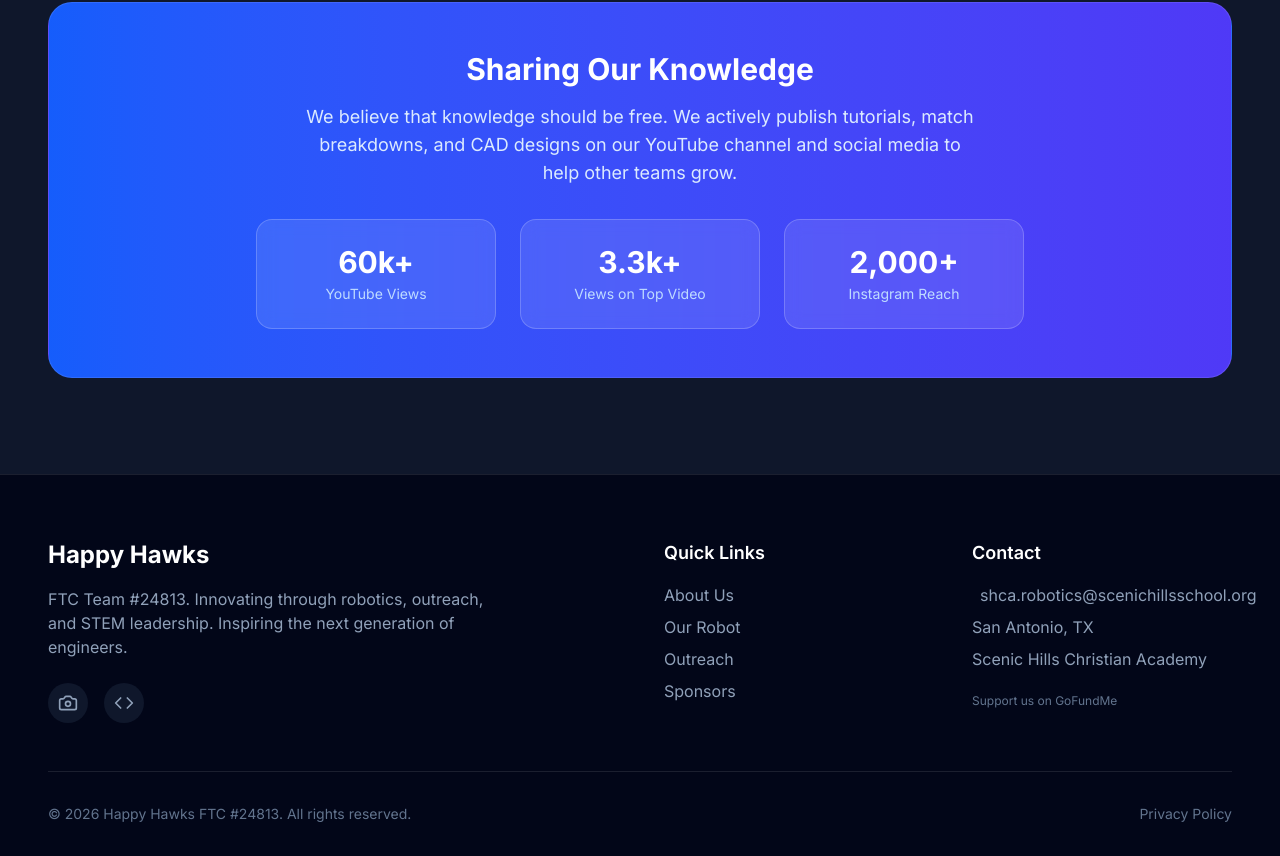
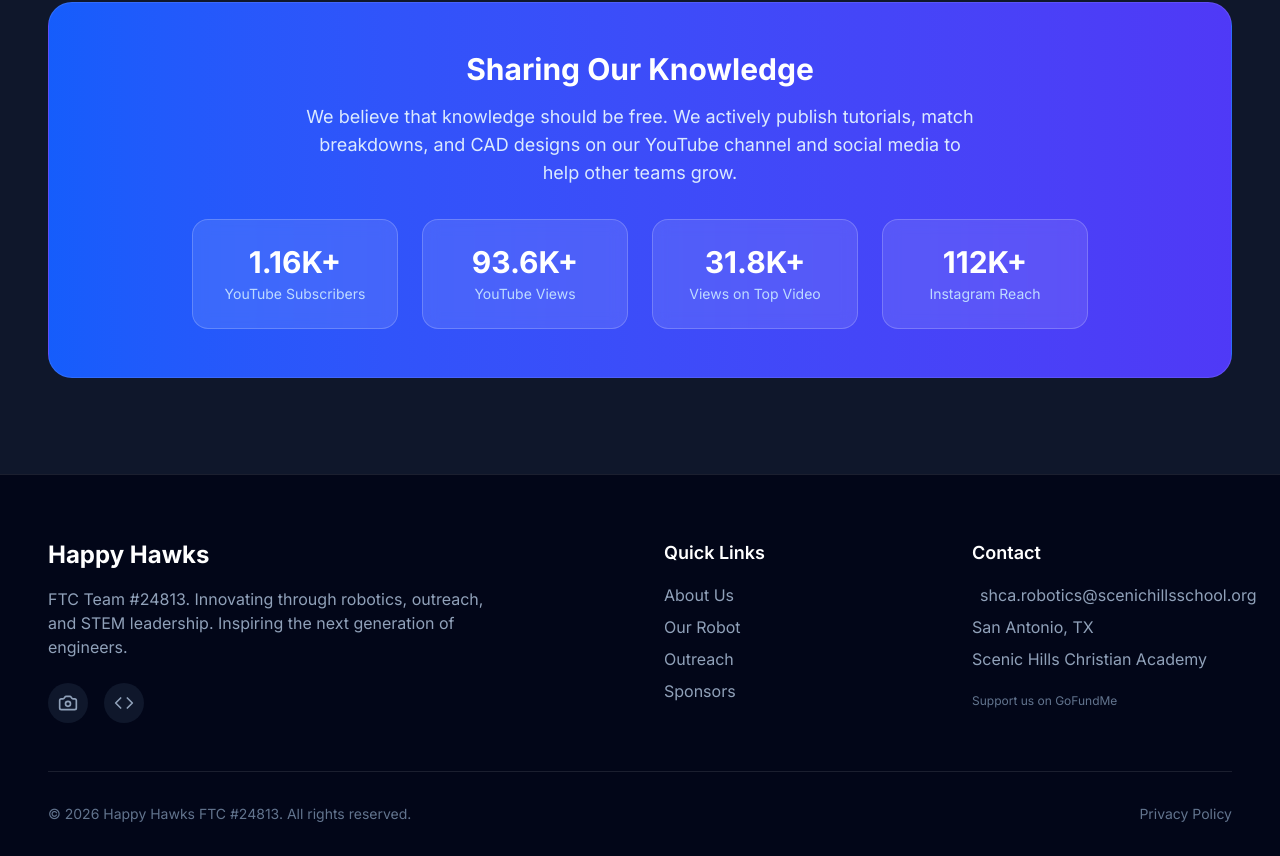
Before and after one commit to joselaurencio/happyhawks, a Next.js app: page /outreach in a window 1280 px wide. Shown: the part 2107-2963 px from the top of the page. Built offline with nearby package versions, Linux system fonts and the light colour scheme.

Commit message:
update outreach stats to accurate RoboCodex channel numbers + Instagram to 112k

```diff
--- a/app/outreach/page.tsx
+++ b/app/outreach/page.tsx
@@ -85,17 +85,21 @@ export default function Outreach() {
           <p className="text-blue-100 text-lg max-w-2xl mx-auto mb-8">
             We believe that knowledge should be free. We actively publish tutorials, match breakdowns, and CAD designs on our YouTube channel and social media to help other teams grow.
           </p>
-          <div className="grid grid-cols-1 sm:grid-cols-3 gap-6 max-w-3xl mx-auto">
+          <div className="grid grid-cols-1 sm:grid-cols-2 lg:grid-cols-4 gap-6 max-w-4xl mx-auto">
             <div className="bg-white/10 rounded-2xl p-6 backdrop-blur-sm border border-white/20">
-              <div className="text-3xl font-bold text-white mb-1">60k+</div>
+              <div className="text-3xl font-bold text-white mb-1">1.16K+</div>
+              <div className="text-blue-200 text-sm">YouTube Subscribers</div>
+            </div>
+            <div className="bg-white/10 rounded-2xl p-6 backdrop-blur-sm border border-white/20">
+              <div className="text-3xl font-bold text-white mb-1">93.6K+</div>
               <div className="text-blue-200 text-sm">YouTube Views</div>
             </div>
             <div className="bg-white/10 rounded-2xl p-6 backdrop-blur-sm border border-white/20">
-              <div className="text-3xl font-bold text-white mb-1">3.3k+</div>
+              <div className="text-3xl font-bold text-white mb-1">31.8K+</div>
               <div className="text-blue-200 text-sm">Views on Top Video</div>
             </div>
             <div className="bg-white/10 rounded-2xl p-6 backdrop-blur-sm border border-white/20">
-              <div className="text-3xl font-bold text-white mb-1">2,000+</div>
+              <div className="text-3xl font-bold text-white mb-1">112K+</div>
               <div className="text-blue-200 text-sm">Instagram Reach</div>
             </div>
           </div>
```
